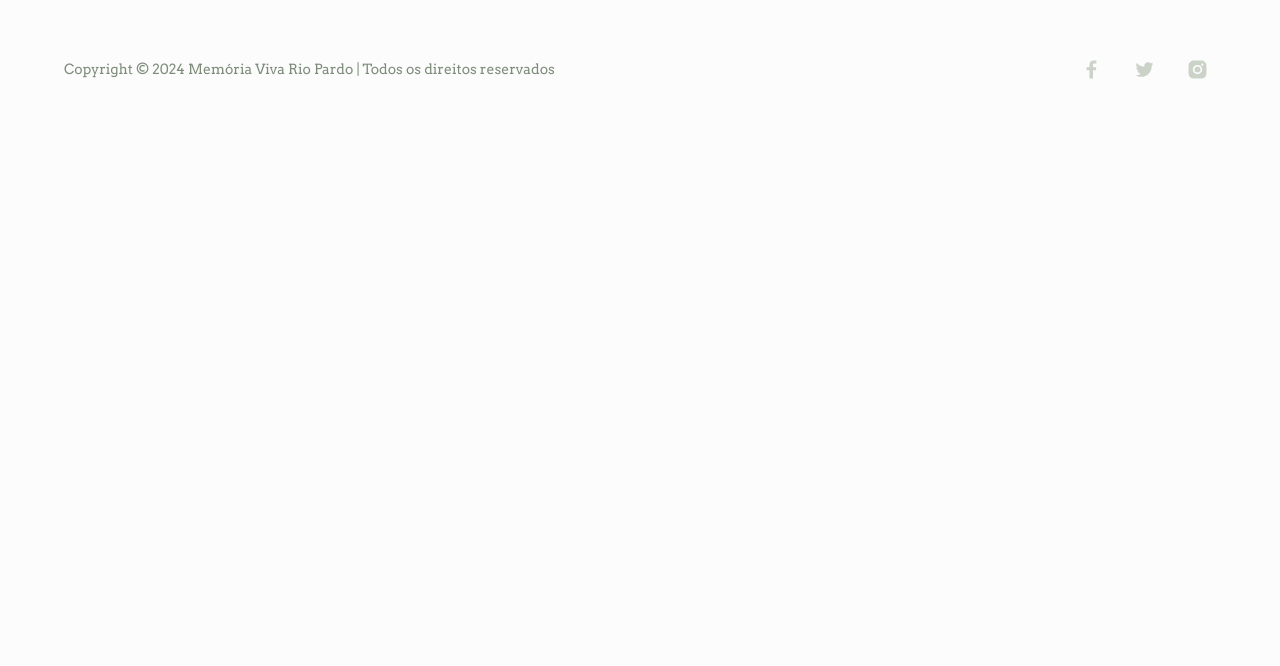
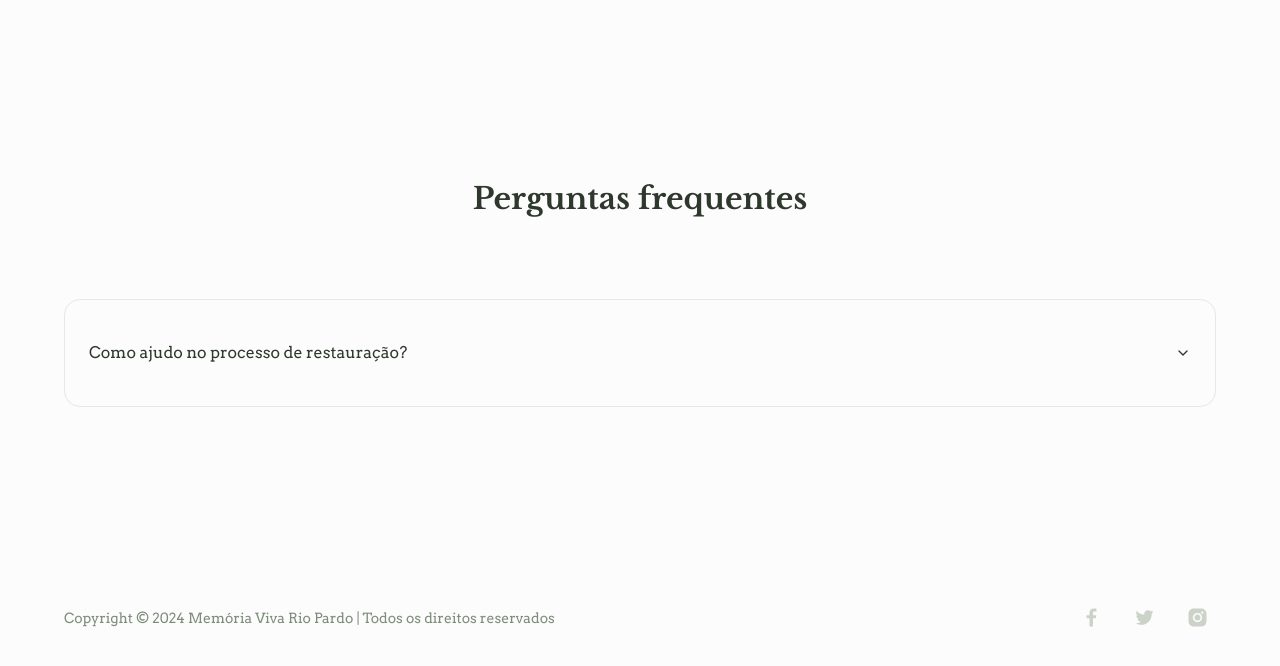
Before and after one commit to EduVieira131/memoria-viva-rio-pardo, a Next.js app: page / in a window 1280 px wide. Shown: the part 3582-4248 px from the top of the page. Before the commit the page ends 3702 px from the top, so only its background shows below. Built offline with nearby package versions, Linux system fonts and the light colour scheme.

Commit message:
:feat: Create faq section

```diff
--- a/package.json
+++ b/package.json
@@ -9,6 +9,7 @@
     "lint": "next lint"
   },
   "dependencies": {
+    "@radix-ui/react-accordion": "^1.2.0",
     "@radix-ui/react-slot": "^1.1.0",
     "class-variance-authority": "^0.7.0",
     "clsx": "^2.1.1",
--- /dev/null
+++ b/src/components/ui/accordion.tsx
@@ -0,0 +1,56 @@
+import * as React from "react"
+import * as AccordionPrimitive from "@radix-ui/react-accordion"
+import { ChevronDown } from "lucide-react"
+
+import { cn } from "@/lib/utils"
+
+const Accordion = AccordionPrimitive.Root
+
+const AccordionItem = React.forwardRef<
+  React.ElementRef<typeof AccordionPrimitive.Item>,
+  React.ComponentPropsWithoutRef<typeof AccordionPrimitive.Item>
+>(({ className, ...props }, ref) => (
+  <AccordionPrimitive.Item
+    ref={ref}
+    className={cn("border-b", className)}
+    {...props}
+  />
+))
+AccordionItem.displayName = "AccordionItem"
+
+const AccordionTrigger = React.forwardRef<
+  React.ElementRef<typeof AccordionPrimitive.Trigger>,
+  React.ComponentPropsWithoutRef<typeof AccordionPrimitive.Trigger>
+>(({ className, children, ...props }, ref) => (
+  <AccordionPrimitive.Header className="flex">
+    <AccordionPrimitive.Trigger
+      ref={ref}
+      className={cn(
+        "flex flex-1 items-center justify-between py-4 font-medium transition-all hover:underline [&[data-state=open]>svg]:rotate-180",
+        className
+      )}
+      {...props}
+    >
+      {children}
+      <ChevronDown className="h-4 w-4 shrink-0 transition-transform duration-200" />
+    </AccordionPrimitive.Trigger>
+  </AccordionPrimitive.Header>
+))
+AccordionTrigger.displayName = AccordionPrimitive.Trigger.displayName
+
+const AccordionContent = React.forwardRef<
+  React.ElementRef<typeof AccordionPrimitive.Content>,
+  React.ComponentPropsWithoutRef<typeof AccordionPrimitive.Content>
+>(({ className, children, ...props }, ref) => (
+  <AccordionPrimitive.Content
+    ref={ref}
+    className="overflow-hidden text-sm transition-all data-[state=closed]:animate-accordion-up data-[state=open]:animate-accordion-down"
+    {...props}
+  >
+    <div className={cn("pb-4 pt-0", className)}>{children}</div>
+  </AccordionPrimitive.Content>
+))
+
+AccordionContent.displayName = AccordionPrimitive.Content.displayName
+
+export { Accordion, AccordionItem, AccordionTrigger, AccordionContent }
--- a/src/pages/index.tsx
+++ b/src/pages/index.tsx
@@ -8,6 +8,12 @@
 import Avatar from "../../public/avatar.svg";
 import CheckIcon from "../../public/check-icon.svg";
 import { Map, User } from "lucide-react";
+import {
+  Accordion,
+  AccordionContent,
+  AccordionItem,
+  AccordionTrigger,
+} from "@/components/ui/accordion";
 
 export default function Home() {
   const [sliderRef] = useKeenSlider({
@@ -288,6 +294,32 @@
             </div>
           </div>
         </section>
+
+        <section
+          id="pricing"
+          className="w-full flex flex-col gap-20 py-40 items-center"
+        >
+          <h1 className="font-display text-3xl text-green-800 leading-[135%] font-bold">
+            Perguntas frequentes
+          </h1>
+
+          <div className="w-full flex flex-col gap-6">
+            <Accordion type="single" collapsible className="w-full">
+              <AccordionItem
+                value="item-1"
+                className="bg-gray text-green-800 font-body border border-green-100 p-6 hover:no-underline rounded-2xl"
+              >
+                <AccordionTrigger className="hover:no-underline">
+                  Como ajudo no processo de restauração?
+                </AccordionTrigger>
+                <AccordionContent>
+                  O valor arrecadado com os pacotes acima são direcionados para
+                  a restauração de pontos históricos na cidade.
+                </AccordionContent>
+              </AccordionItem>
+            </Accordion>
+          </div>
+        </section>
       </main>
     </>
   );
```
Also changed, not shown: 1 other file (tests, documents, lock files or other folders).
